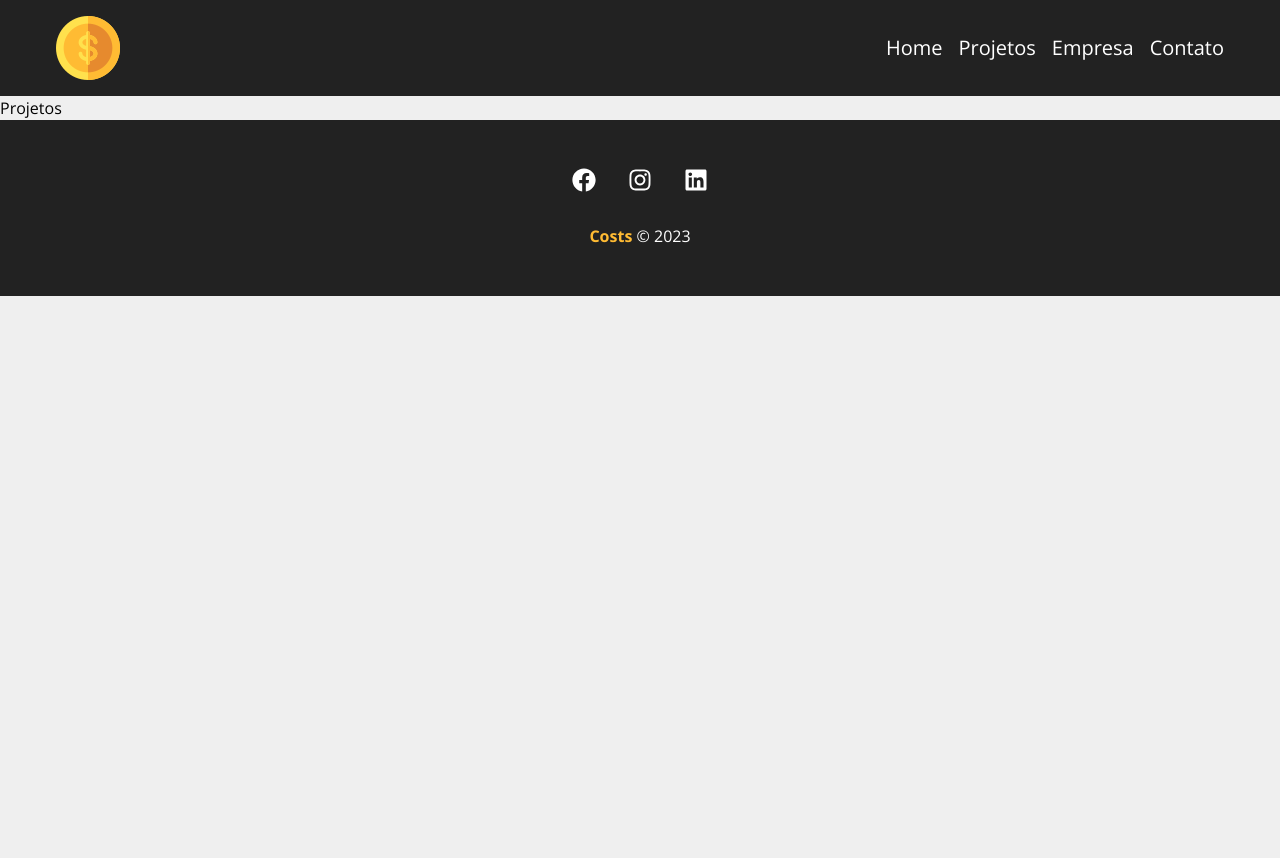
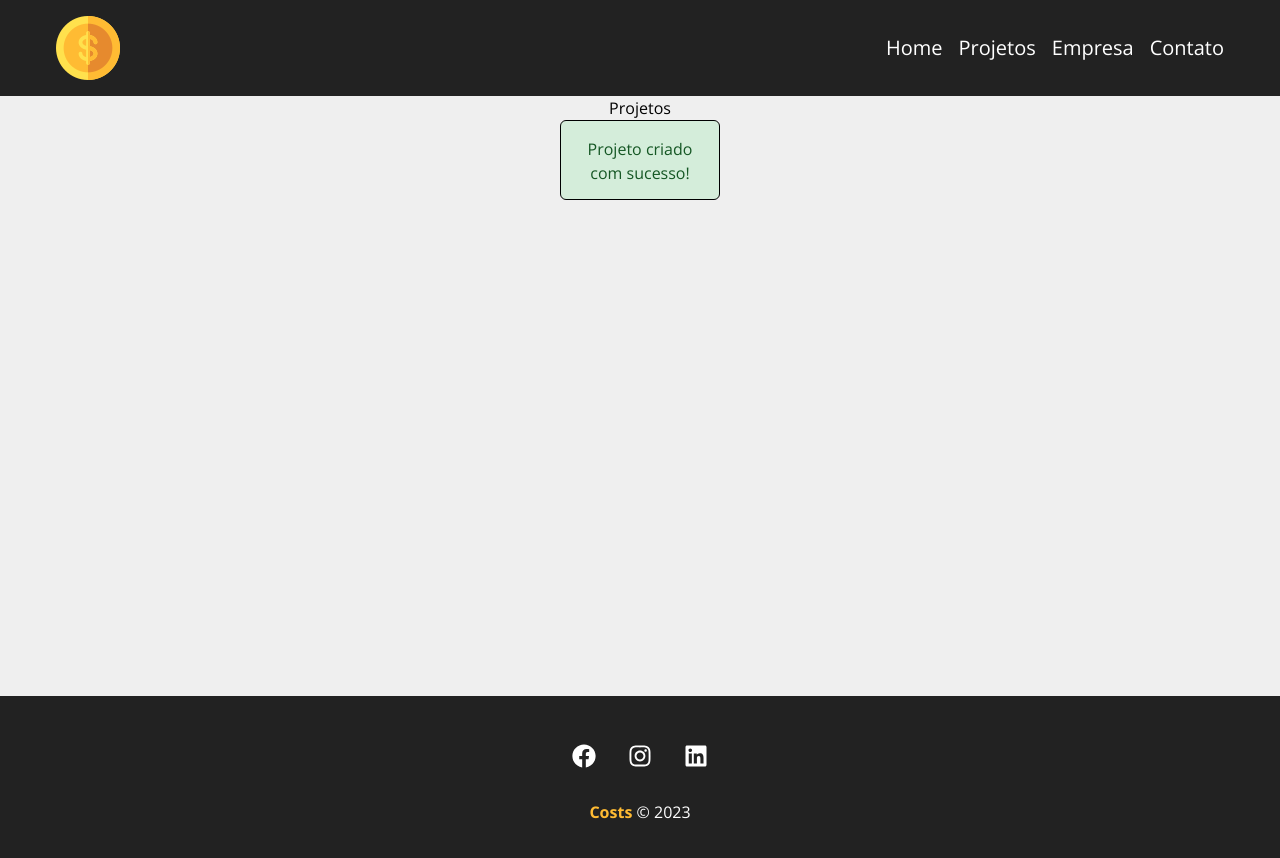
Before and after one commit to brenomorp/costs, a React (Vite) app: page /novoprojeto in a window 1280 px wide. Both pictures are taken after typing "Sample", "5" into the empty fields and a click on the button "Criar Projeto". Shown: the top 858 px of the page. Before the commit the page ends 800 px from the top, so only its background shows below. Built offline with nearby package versions, Linux system fonts and the light colour scheme; no server answers; data requests are answered from the project's data file.

Commit message:
system messages

```diff
--- a/db.json
+++ b/db.json
@@ -1,5 +1,11 @@
 {
-    "projects": [],
+  "projects": [
+    {
+      "cost": 0,
+      "services": [],
+      "id": 1
+    }
+  ],
   "categories": [
     {
       "id": 1,
--- /dev/null
+++ b/src/components/layout/Container.jsx
@@ -0,0 +1,9 @@
+const Container = ({ children, customClass }) => {
+    return (
+        <div className={`w-[1200px] flex mx-auto flex-wrap ${customClass}`}>
+            {children}
+        </div>
+    );
+};
+
+export default Container;
--- /dev/null
+++ b/src/components/layout/Message.jsx
@@ -0,0 +1,42 @@
+import { useState, useEffect } from 'react';
+
+const Message = ({ type, msg }) => {
+    const [visible, setVisible] = useState(false);
+
+    useEffect(() => {
+        if (!msg) {
+            setVisible(false);
+        }
+
+        setVisible(true);
+
+        const timer = setTimeout(() => {
+            setVisible(false);
+        }, 3000);
+
+        return () => clearTimeout(timer);
+    }, [msg]);
+
+    const typeClassMap = {
+        error: 'error',
+        success: 'success',
+    };
+
+    const typeClass = type ? typeClassMap[type] : null;
+
+    return (
+        <>
+            {visible && (
+                <div
+                    className={`w-40 h-20 p-4 border border-solid border-black mb-8 rounded-md text-center ${
+                        typeClass || ''
+                    }`}
+                >
+                    {msg}
+                </div>
+            )}
+        </>
+    );
+};
+
+export default Message;
--- a/src/components/pages/Contato.jsx
+++ b/src/components/pages/Contato.jsx
@@ -1,8 +1,10 @@
+import Container from "../layout/Container";
+
 function Contato() {
     return (
-        <>
+        <Container customClass="h-3/4">
             <p>Contato</p>
-        </>
+        </Container>
     );
 }
 
--- a/src/components/pages/NovoProjeto.jsx
+++ b/src/components/pages/NovoProjeto.jsx
@@ -1,4 +1,5 @@
 import { useNavigate } from 'react-router-dom';
+import Container from '../layout/Container';
 import Paragraph from '../layout/Paragraph';
 import Title from '../layout/Title';
 import ProjectForm from '../project/ProjectForm';
@@ -10,7 +11,9 @@ function NovoProjeto() {
         project.cost = 0;
         project.services = [];
 
-        fetch('http://localhost:5000/projects', {
+        const baseUrl = 'http://localhost:5000/projects';
+
+        fetch(baseUrl, {
             method: 'POST',
             headers: {
                 'Content-type': 'application/json',
@@ -20,19 +23,21 @@ function NovoProjeto() {
             .then((res) => res.json())
             .then((data) => {
                 console.log(data);
-                navigate('/projetos');
+                navigate('/projetos', {
+                    state: { message: 'Projeto criado com sucesso!' },
+                });
             })
             .catch((err) => console.log(err));
     };
 
     return (
-        <section className="flex flex-col justify-center items-center min-h-[75%]">
-            <Title customClass="mb-12">Criar Projeto</Title>
-            <Paragraph customClass="mb-10">
+        <Container customClass="h-3/4 flex-col items-center justify-center">
+            <Title customClass="mb-6">Criar Projeto</Title>
+            <Paragraph customClass="mb-12">
                 Crie seu projeto para depois adicionar os serviços
             </Paragraph>
             <ProjectForm handleSubmit={createPost} btnText="Criar Projeto" />
-        </section>
+        </Container>
     );
 }
 
--- a/src/components/pages/projetos.jsx
+++ b/src/components/pages/projetos.jsx
@@ -1,8 +1,19 @@
+import Container from '../layout/Container';
+import Message from '../layout/Message';
+import { useLocation } from 'react-router-dom';
+
 function Projetos() {
+    const location = useLocation();
+    let message = '';
+    if (location.state) {
+        message = location.state.message;
+    }
+
     return (
-        <>
+        <Container customClass="h-3/4 flex-col items-center">
             <p>Projetos</p>
-        </>
+            <Message msg={message} type="success" />
+        </Container>
     );
 }
 
--- a/src/index.css
+++ b/src/index.css
@@ -1,6 +1,18 @@
 @tailwind base;
 @tailwind components;
 @tailwind utilities;
+
+@layer components {
+    .success {
+        color: #155724;
+        background-color: #D4EDDA;
+    }
+
+    .error {
+        color: #721C24;
+        background-color: #F8D7DA;
+    }
+}
 
 * {
     padding: 0;
```
Lines whose indentation alone changed are shown as unchanged.
